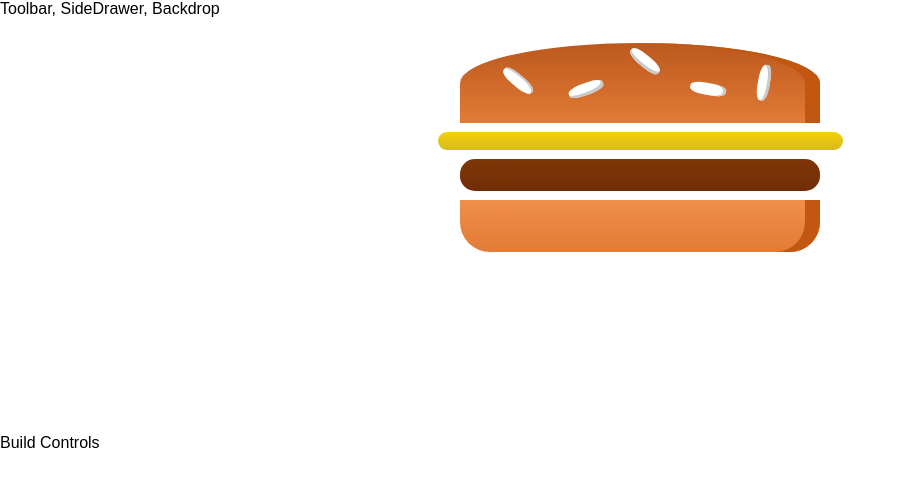
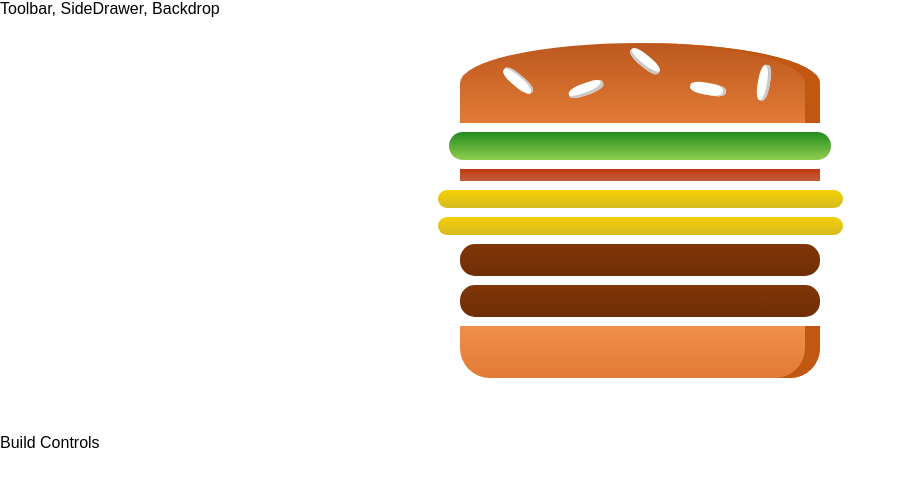
Before and after one commit to billy08061/React_Burger_App, a React app: page / in a window 1280 px wide. Shown: the top 486 px of the page, without its empty margins (0-906 px from the left). Built offline with nearby package versions, Linux system fonts and the light colour scheme.

Commit message:
Established a dynamic way to outpug ingredients to the burger, end of video 6 :)

```diff
--- a/src/components/Burger/Burger.js
+++ b/src/components/Burger/Burger.js
@@ -4,12 +4,19 @@ import BurgerIngredient from './BurgerIngredient/BurgerIngredient';
 
 
 const Burger = (props) => {
+
+    const transformedIngredients = Object.keys(props.ingredients)
+        .map(igKey => {
+            return [...Array(props.ingredients[igKey])].map((__, i) => {
+                return <BurgerIngredient key = {igKey + i} type = {igKey} />
+            }); // [] with two elements
+        });
+
     return (
         <div className={classes.Burger}>
 
         <BurgerIngredient type="bread-top" />
-        <BurgerIngredient type="cheese" />
-        <BurgerIngredient type="meat" />
+            {transformedIngredients}
         <BurgerIngredient type="bread-bottom" />
         </div>
 
--- a/src/containers/BurgerBuilder/BurgerBuilder.js
+++ b/src/containers/BurgerBuilder/BurgerBuilder.js
@@ -1,13 +1,27 @@
 import React, { Component } from "react";
 import Aux2 from "../../hoc/Aux2";
-import Burger from '../../components/Burger/Burger';
+import Burger from "../../components/Burger/Burger";
+
+class BurgerBuilder extends Component {
+
+  state = {
+      ingredients: {
+          salad: 1,
+          bacon: 1,
+          cheese: 2,
+          meat: 2
+      }
 
 
-class BurgerBuilder extends Component {
+
+  };
+
   render() {
     return (
       <Aux2>
-        <div><Burger /> </div>
+        <div>
+          <Burger ingredients ={this.state.ingredients} />{" "}
+        </div>
         <div>Build Controls </div>
       </Aux2>
     );
```
